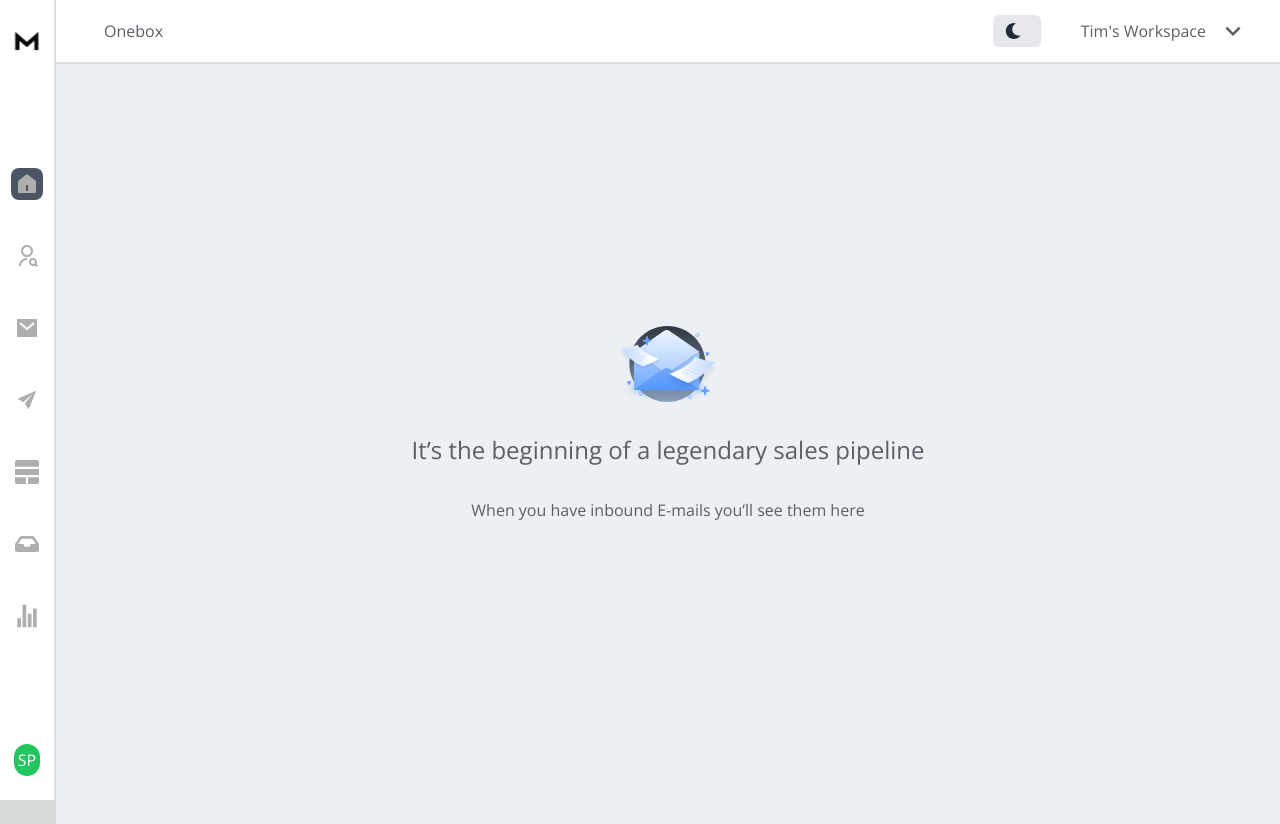
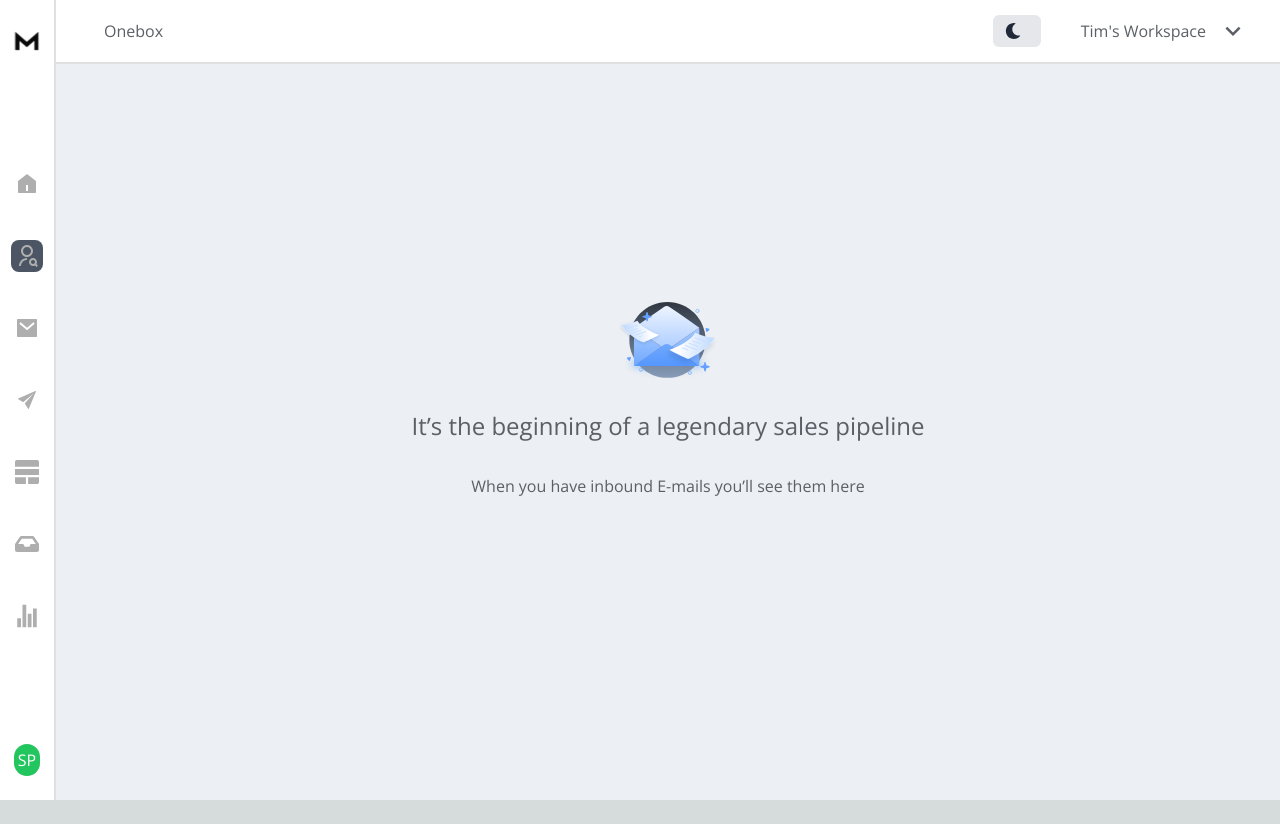
Before and after one commit to SurajjBhardwaj/F-assignment, a Next.js app: page /onebox in a window 1280 px wide. Both pictures are taken after a click on the element 27 px from the left and 256 px from the top of the page. After the commit the page ends 800 px from the top, so only its background shows below. Built offline with nearby package versions, Linux system fonts and the light colour scheme.

Commit message:
fixed the overflowing error

```diff
--- a/src/app/component/NavbarTop.tsx
+++ b/src/app/component/NavbarTop.tsx
@@ -3,7 +3,7 @@ import ThemeToggle from "./ToggleTheme";
 
 function NavbarTop() {
   return (
-    <div className="h-16 w-screen bg-white  dark:bg-[#1F1F1F] fixed px-12 text-[#5B5F66] dark:text-white top-0 flex justify-between items-center border-b-2 dark:border-[#343A40] border-[#E0E0E0]">
+    <div className="h-16 w-screen bg-white  dark:bg-[#1F1F1F] fixed px-12  text-[#5B5F66] dark:text-white top-0 flex justify-between items-center border-b-2 dark:border-[#343A40] border-[#E0E0E0]">
       <div>Onebox</div>
 
       <div className="pr-10 flex items-center">
--- a/src/app/onebox/OneBox.tsx
+++ b/src/app/onebox/OneBox.tsx
@@ -16,20 +16,23 @@ const OneBox = () => {
 
   if (selectedComponent === null) {
     return (
-      <div id="root" className="h-screen w-screen dark:bg-black bg-white pl-14">
+      <div
+        id="root"
+        className="min-h-screen w-screen dark:bg-black bg-white pl-14"
+      >
         <NavbarSide onMenuItemClick={handleMenuItemClick} />
         <NavbarTop />
         <CommonView />
       </div>
     );
-  }else {
-
+  } else {
     return (
-    <div id="root" className="h-screen w-screen dark:bg-black bg-white pl-14">
-      {/* <CommonView /> */}
-\      <NavbarSide onMenuItemClick={handleMenuItemClick} />
+      <div
+        id="root"
+        className="min-h-screen w-screen dark:bg-black bg-white pl-14"
+      >
+        <NavbarSide onMenuItemClick={handleMenuItemClick} />
         <NavbarTop />
-
         <div>
           {/* Render the selected component */}
           {selectedComponent === "/" && <CommonView />}
@@ -42,8 +45,8 @@ const OneBox = () => {
         </div>
       </div>
     );
+  }
 
-}
 };
 
 export default OneBox;
```
Lines whose indentation alone changed are shown as unchanged.
